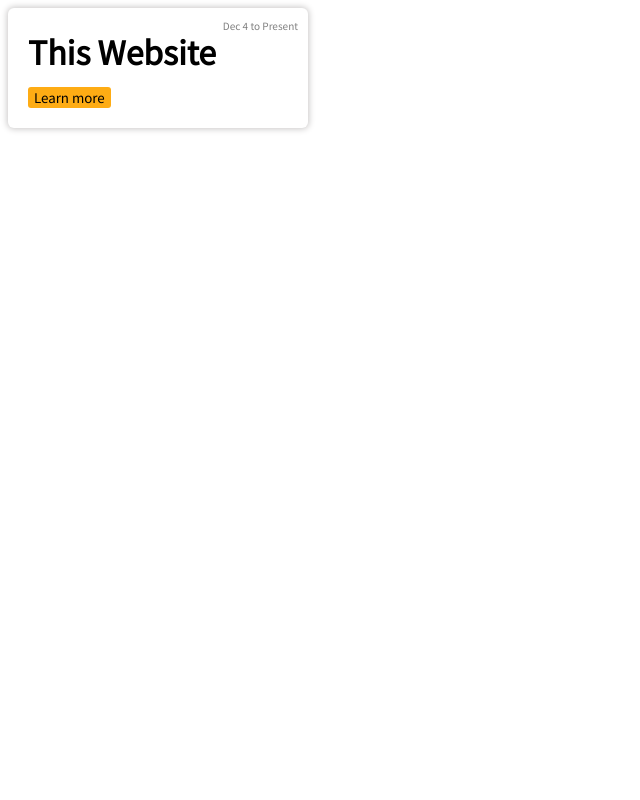
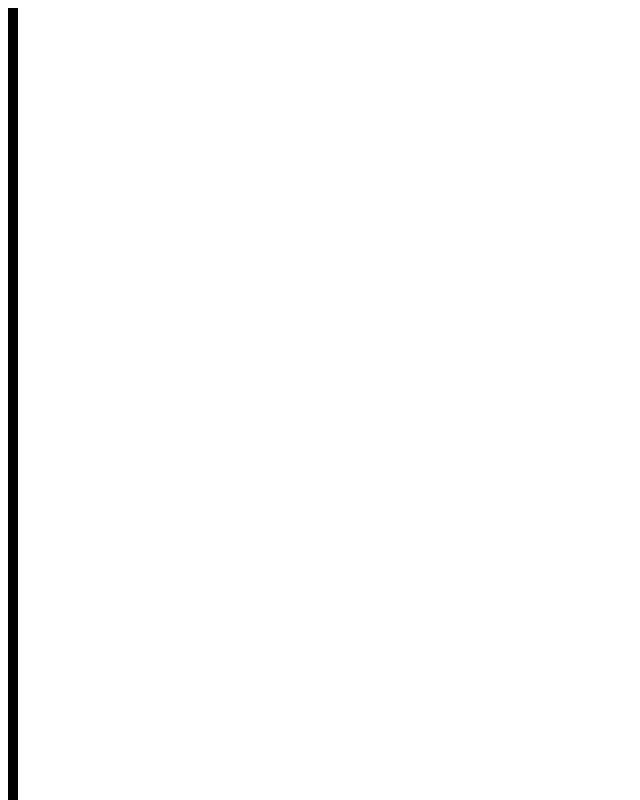
Before and after one commit to t-quinn-t/simple-site, a React (Create React App) app: page / in a window 1280 px wide. Shown: the top 800 px of the page, without its empty margins (0-640 px from the left). Built offline with nearby package versions, Linux system fonts and the light colour scheme.

Commit message:
dev: added timeline height calculation

```diff
--- a/src/App.js
+++ b/src/App.js
@@ -5,15 +5,31 @@ import React from 'react';
 import TimelinePortfolio from "./components/TimelinePortfolioComponent";
 
 function App() {
+
+
+
     return (
         <div className="main-canvas">
             <div className="hero-container"></div>
             <div className="portfolio-container">
-                <TimelinePortfolio />
+                {initTimeline()}
             </div>
             <div className="footer-container"></div>
         </div>
     );
 }
 
+function initTimeline() {
+
+    const timelineTopTime = Date.now();
+    const timelineBottomTime = new Date(2018, 1, 1);
+    const timelineLength = (timelineTopTime - timelineBottomTime)/1000/60/60/24*2;
+
+    return (
+        <TimelinePortfolio
+            length={timelineLength}
+        />
+    );
+}
+
 export default App;
--- a/src/components/TimelinePortfolioComponent.js
+++ b/src/components/TimelinePortfolioComponent.js
@@ -3,22 +3,19 @@
 
 import React from 'react';
 import TimelineCard from './TimelineCardComponent';
+import "../style/TimelinePortfolioStyle.css";
 
 /**
- * A Portfolio Component that relies on timelineData.json to render
+ * A Portfolio Component that renders a scrollable timeline
+ * The timeline card data should be provided through props
  */
 function TimelinePortfolio(props) {
     return (
-        <TimelineCard
-            title="This Website"
-            initdate="Dec 4"
-            termdate="Present"
-            brief="A simple personal static portfolio website built with React"
-            tags={["React", "Javascript", "CSS", "HTML"]}
-            description={["This is a simple website", "Built with React JS in a weekend!"]}
-            demolink="https://ggbond.com"
-            sourcelink="https://ggbond.com"
-        ></TimelineCard>
+        <div className="timeline-container">
+            <div className="linebody" style={{
+                height: props.length
+            }}></div>
+        </div>
     );
 }
 
--- /dev/null
+++ b/src/style/TimelinePortfolioStyle.css
@@ -0,0 +1,8 @@
+/* @author Quinn Tao  */
+/* @last updated on Dec 6 */
+
+.linebody {
+    width: 10px;
+    height: 100px;
+    background-color: black;
+}
```
